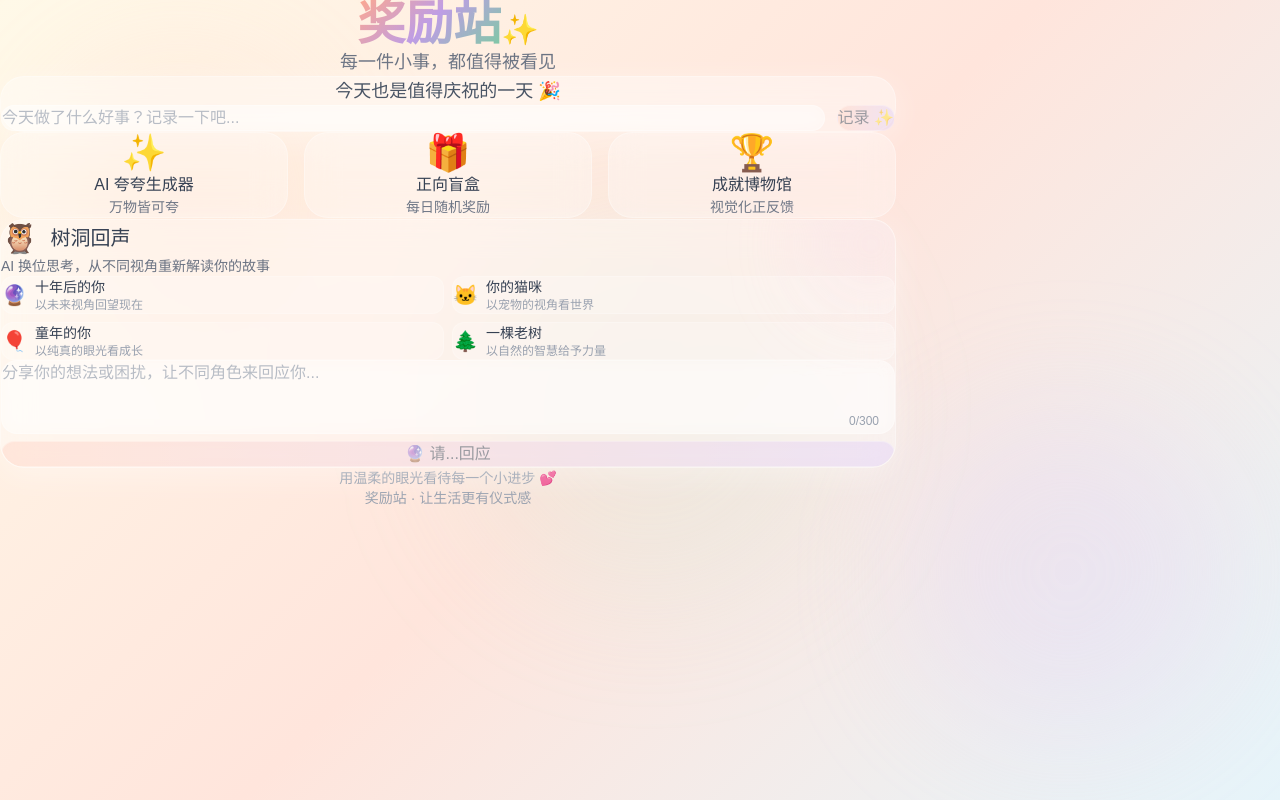
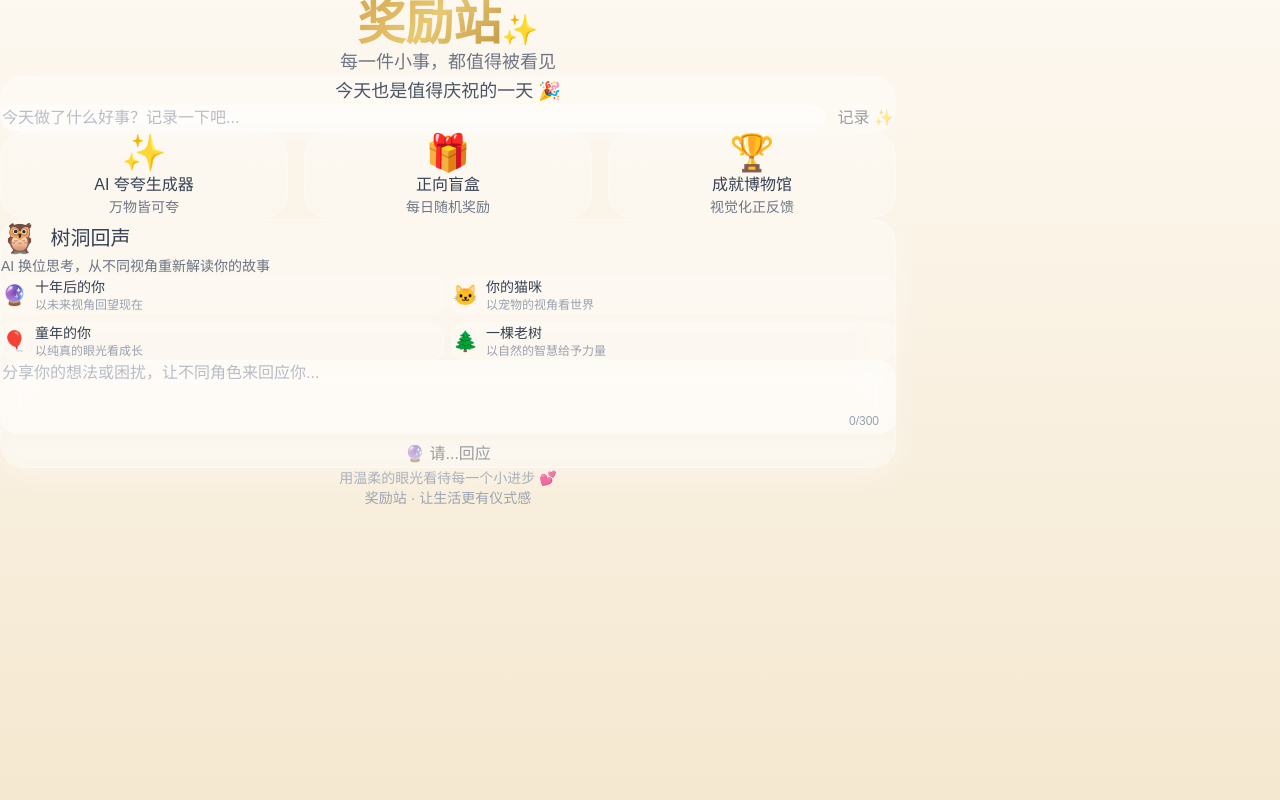
Before and after one commit to zhouyvette567-stack/reward-station, a React (Vite) app: page / in a window 1280 px wide. Built offline with nearby package versions, Linux system fonts and the light colour scheme.

Commit message:
style: 更新为暖米色/浅金色配色，标题改为今日嘉奖

```diff
--- a/index.html
+++ b/index.html
@@ -1,10 +1,10 @@
 <!doctype html>
-<html lang="en">
+<html lang="zh-CN">
   <head>
     <meta charset="UTF-8" />
     <link rel="icon" type="image/svg+xml" href="/reward-station/favicon.svg" />
     <meta name="viewport" content="width=device-width, initial-scale=1.0" />
-    <title>reward-station</title>
+    <title>今日嘉奖</title>
   </head>
   <body>
     <div id="root"></div>
--- a/src/index.css
+++ b/src/index.css
@@ -1,40 +1,129 @@
 @import "tailwindcss";
+
+/* 导入中文字体 */
 @import url('https://fonts.googleapis.com/css2?family=Noto+Sans+SC:wght@300;400;500;700&display=swap');
 
+/* 全局样式 */
 :root {
-  --cream-primary: #FFF9E8;
-  --cream-secondary: #FFF3D1;
+  --warm-cream: #FDF8F0;
+  --warm-gold: #E8C872;
+  --warm-gold-light: #F5E6C8;
+  --warm-orange: #D4A853;
 }
 
-* { margin: 0; padding: 0; box-sizing: border-box; }
+* {
+  margin: 0;
+  padding: 0;
+  box-sizing: border-box;
+}
 
 body {
   font-family: 'Noto Sans SC', 'PingFang SC', 'Microsoft YaHei', sans-serif;
-  background: linear-gradient(135deg, #FFF9E8 0%, #FFE5DC 50%, #E6F4FA 100%);
+  background: linear-gradient(180deg, #FDF8F0 0%, #F9F0E0 50%, #F5E8D0 100%);
   min-height: 100vh;
   overflow-x: hidden;
 }
 
+/* 自定义颜色 - 暖米色/浅金色系 */
 @theme {
-  --color-cream-50: #FFFDF7; --color-cream-100: #FFF9E8; --color-cream-200: #FFF3D1; --color-cream-300: #FFEAB3; --color-cream-400: #FFE09A; --color-cream-500: #F5D68A;
-  --color-peach-100: #FFE5DC; --color-peach-200: #FFD4C4; --color-peach-300: #FFBFAA; --color-peach-400: #FFA88C;
-  --color-mint-100: #E0F5E9; --color-mint-200: #C1EBD4; --color-mint-300: #9FDDBB; --color-mint-400: #7DCBA2;
-  --color-lavender-100: #F0E6FA; --color-lavender-200: #E2D1F5; --color-lavender-300: #D1B8EE; --color-lavender-400: #BE9DE5;
-  --color-sky-100: #E6F4FA; --color-sky-200: #D1EBF5; --color-sky-300: #B8DEEE; --color-sky-400: #9DCFE5;
+  --color-warm-50: #FFFCF7;
+  --color-warm-100: #FDF8F0;
+  --color-warm-200: #F9F0E0;
+  --color-warm-300: #F5E8D0;
+  --color-warm-400: #E8D4B0;
+  --color-warm-500: #D4B896;
+
+  --color-gold-100: #F5E6C8;
+  --color-gold-200: #E8C872;
+  --color-gold-300: #D4A853;
+  --color-gold-400: #C49A48;
+  --color-gold-500: #B08A3C;
 }
 
+/* 渐变文字 - 暖金色 */
 .gradient-text {
-  background: linear-gradient(135deg, #FFA88C 0%, #BE9DE5 50%, #7DCBA2 100%);
+  background: linear-gradient(135deg, #D4A853 0%, #E8C872 50%, #C49A48 100%);
   -webkit-background-clip: text;
   -webkit-text-fill-color: transparent;
   background-clip: text;
 }
 
-::-webkit-scrollbar { width: 6px; }
-::-webkit-scrollbar-track { background: rgba(255, 255, 255, 0.1); border-radius: 3px; }
-::-webkit-scrollbar-thumb { background: rgba(255, 224, 154, 0.5); border-radius: 3px; }
-::selection { background: rgba(255, 224, 154, 0.4); color: #4a4a4a; }
+/* 暖金色渐变按钮 */
+.btn-gold-gradient {
+  background: linear-gradient(135deg, #E8C872 0%, #D4A853 100%);
+  color: #5A4A2A;
+  font-weight: 500;
+  transition: all 0.3s ease;
+}
 
+.btn-gold-gradient:hover {
+  background: linear-gradient(135deg, #D4A853 0%, #C49A48 100%);
+  box-shadow: 0 4px 15px rgba(212, 168, 83, 0.3);
+}
+
+/* 卡片样式 - 浅米色背景 */
+.card-warm {
+  background: #FFFCF7;
+  border-radius: 16px;
+  box-shadow: 0 2px 12px rgba(180, 150, 100, 0.08);
+  border: 1px solid rgba(232, 200, 114, 0.15);
+  transition: all 0.3s ease;
+}
+
+.card-warm:hover {
+  box-shadow: 0 4px 20px rgba(180, 150, 100, 0.12);
+  transform: translateY(-2px);
+}
+
+/* 输入框样式 */
+.input-warm {
+  background: #FFFCF7;
+  border: 1px solid rgba(232, 200, 114, 0.2);
+  border-radius: 12px;
+  padding: 14px 18px;
+  font-size: 15px;
+  color: #5A4A2A;
+  transition: all 0.3s ease;
+}
+
+.input-warm::placeholder {
+  color: #A89878;
+}
+
+.input-warm:focus {
+  outline: none;
+  border-color: rgba(212, 168, 83, 0.4);
+  box-shadow: 0 0 0 3px rgba(212, 168, 83, 0.1);
+}
+
+/* 滚动条美化 */
+::-webkit-scrollbar {
+  width: 6px;
+}
+
+::-webkit-scrollbar-track {
+  background: rgba(232, 200, 114, 0.1);
+  border-radius: 3px;
+}
+
+::-webkit-scrollbar-thumb {
+  background: rgba(212, 168, 83, 0.3);
+  border-radius: 3px;
+}
+
+::-webkit-scrollbar-thumb:hover {
+  background: rgba(212, 168, 83, 0.5);
+}
+
+/* 选中文本样式 */
+::selection {
+  background: rgba(232, 200, 114, 0.3);
+  color: #5A4A2A;
+}
+
+/* 响应式调整 */
 @media (max-width: 640px) {
-  body { background: linear-gradient(180deg, #FFF9E8 0%, #FFE5DC 50%, #E6F4FA 100%); }
+  body {
+    background: linear-gradient(180deg, #FDF8F0 0%, #F9F0E0 100%);
+  }
 }
```
